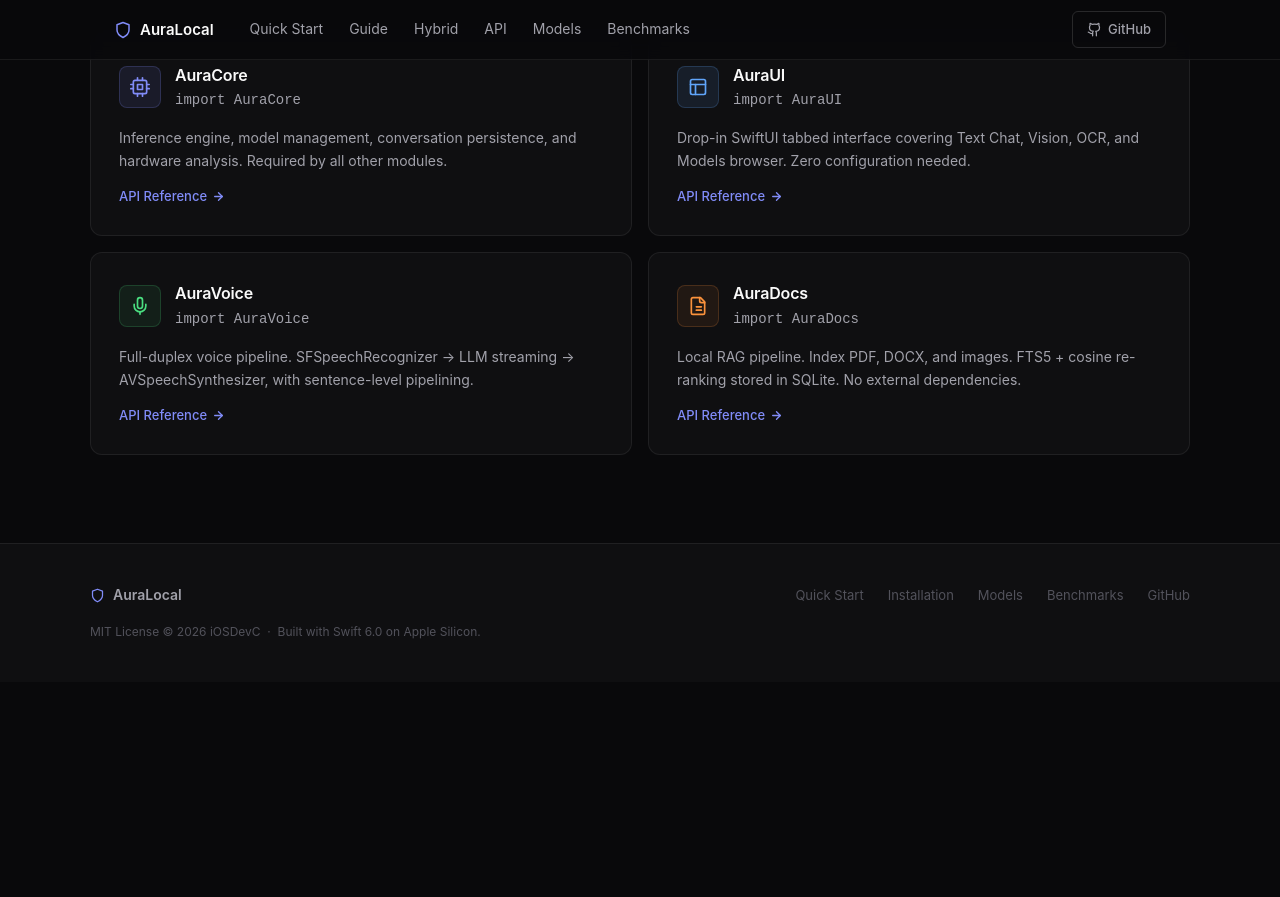
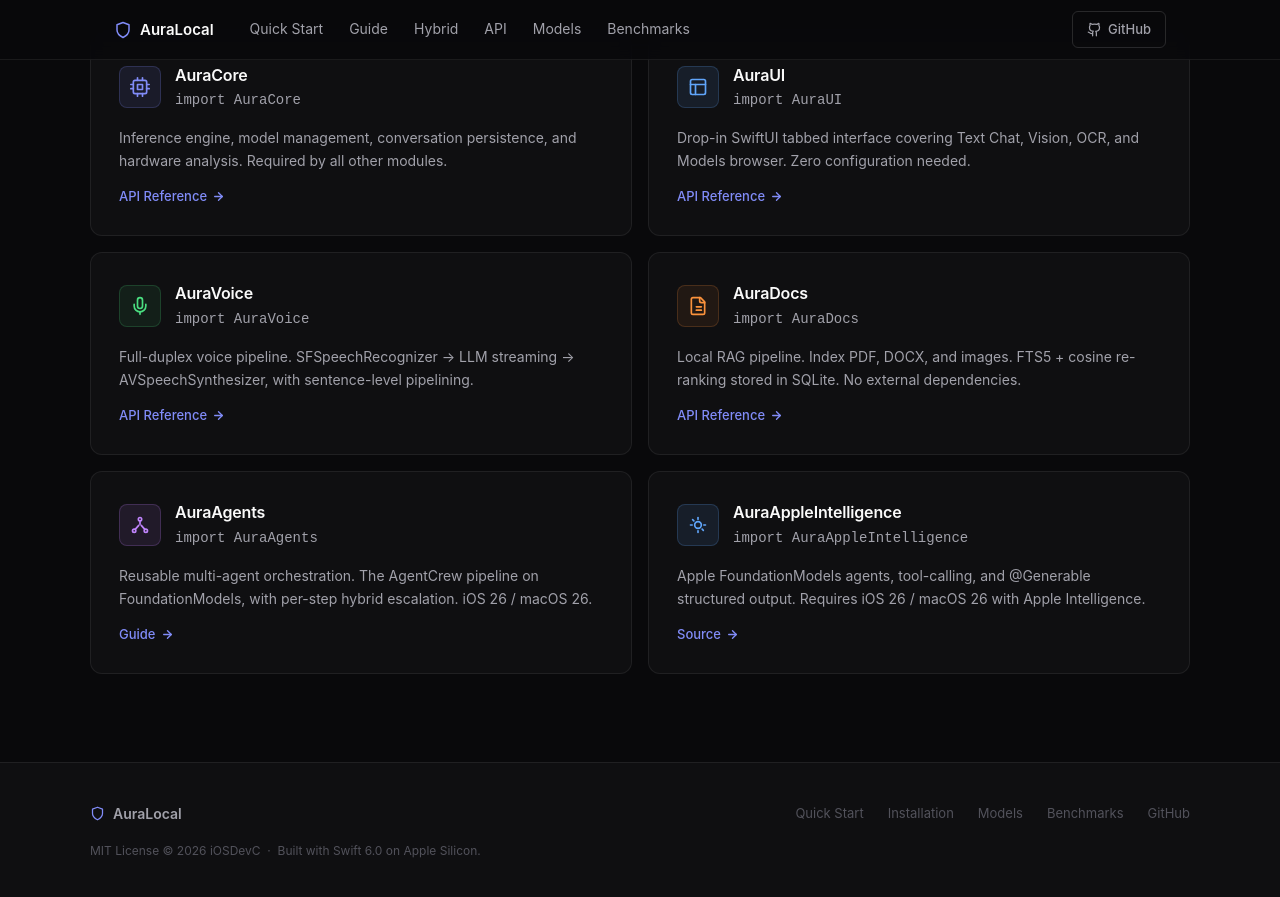
Before and after one commit to iOSDevC/AuraLocal, a Jekyll site: the page built from docs/index.md, in a window 1280 px wide and 900 px high, scrolled down 4698 px. Shown: the top 897 px of the window. Built offline with Jekyll 4.4.1, drawn with Linux system fonts in a browser that asks for light colours; before the commit the page ends 5380 px from its top, so only the background shows below that.

Commit message:
docs: list AuraAgents (and AuraAppleIntelligence) as modules
Add AuraAgents + AuraAppleIntelligence to the README modules table and the landing modules grid, and show 'import AuraAgents' + AgentCrew.run(topic:policy:consent:) usage in the Hybrid Inference guide — reflecting the AuraAgents extraction.

Co-Authored-By: Claude Opus 4.8 (1M context) <noreply@anthropic.com>

```diff
--- a/docs/_layouts/landing.html
+++ b/docs/_layouts/landing.html
@@ -1523,6 +1523,46 @@ print(answer.text)
           </span>
         </a>
 
+        <a href="{{ '/guide/hybrid' | relative_url }}" class="module-card">
+          <div class="module-top">
+            <div class="module-icon" style="background:rgba(192,132,252,0.1);border:1px solid rgba(192,132,252,0.2);color:var(--purple);">
+              <svg width="20" height="20" viewBox="0 0 24 24" fill="none" stroke="currentColor" stroke-width="2" stroke-linecap="round" stroke-linejoin="round" aria-hidden="true">
+                <circle cx="12" cy="5" r="2"/><circle cx="5" cy="19" r="2"/><circle cx="19" cy="19" r="2"/>
+                <path d="M12 7v4"/><path d="m10.5 12.5-4 4.5"/><path d="m13.5 12.5 4 4.5"/>
+              </svg>
+            </div>
+            <div>
+              <h3>AuraAgents</h3>
+              <p class="module-name">import AuraAgents</p>
+            </div>
+          </div>
+          <p>Reusable multi-agent orchestration. The AgentCrew pipeline on FoundationModels, with per-step hybrid escalation. iOS 26 / macOS 26.</p>
+          <span class="module-link">
+            Guide
+            <svg width="13" height="13" viewBox="0 0 24 24" fill="none" stroke="currentColor" stroke-width="2.5" stroke-linecap="round" stroke-linejoin="round" aria-hidden="true"><path d="M5 12h14"/><path d="m12 5 7 7-7 7"/></svg>
+          </span>
+        </a>
+
+        <a href="https://github.com/iOSDevC/AuraLocal/tree/main/Sources/AuraAppleIntelligence" class="module-card" target="_blank" rel="noopener">
+          <div class="module-top">
+            <div class="module-icon" style="background:rgba(96,165,250,0.1);border:1px solid rgba(96,165,250,0.2);color:var(--blue);">
+              <svg width="20" height="20" viewBox="0 0 24 24" fill="none" stroke="currentColor" stroke-width="2" stroke-linecap="round" stroke-linejoin="round" aria-hidden="true">
+                <path d="M12 3v2"/><path d="M12 19v2"/><path d="m5.6 5.6 1.4 1.4"/><path d="m17 17 1.4 1.4"/><path d="M3 12h2"/><path d="M19 12h2"/>
+                <circle cx="12" cy="12" r="4"/>
+              </svg>
+            </div>
+            <div>
+              <h3>AuraAppleIntelligence</h3>
+              <p class="module-name">import AuraAppleIntelligence</p>
+            </div>
+          </div>
+          <p>Apple FoundationModels agents, tool-calling, and @Generable structured output. Requires iOS 26 / macOS 26 with Apple Intelligence.</p>
+          <span class="module-link">
+            Source
+            <svg width="13" height="13" viewBox="0 0 24 24" fill="none" stroke="currentColor" stroke-width="2.5" stroke-linecap="round" stroke-linejoin="round" aria-hidden="true"><path d="M5 12h14"/><path d="m12 5 7 7-7 7"/></svg>
+          </span>
+        </a>
+
       </div>
     </div>
   </section>
```
Also changed, not shown: docs/guide/hybrid.md (+10 -0 lines), README.md.
